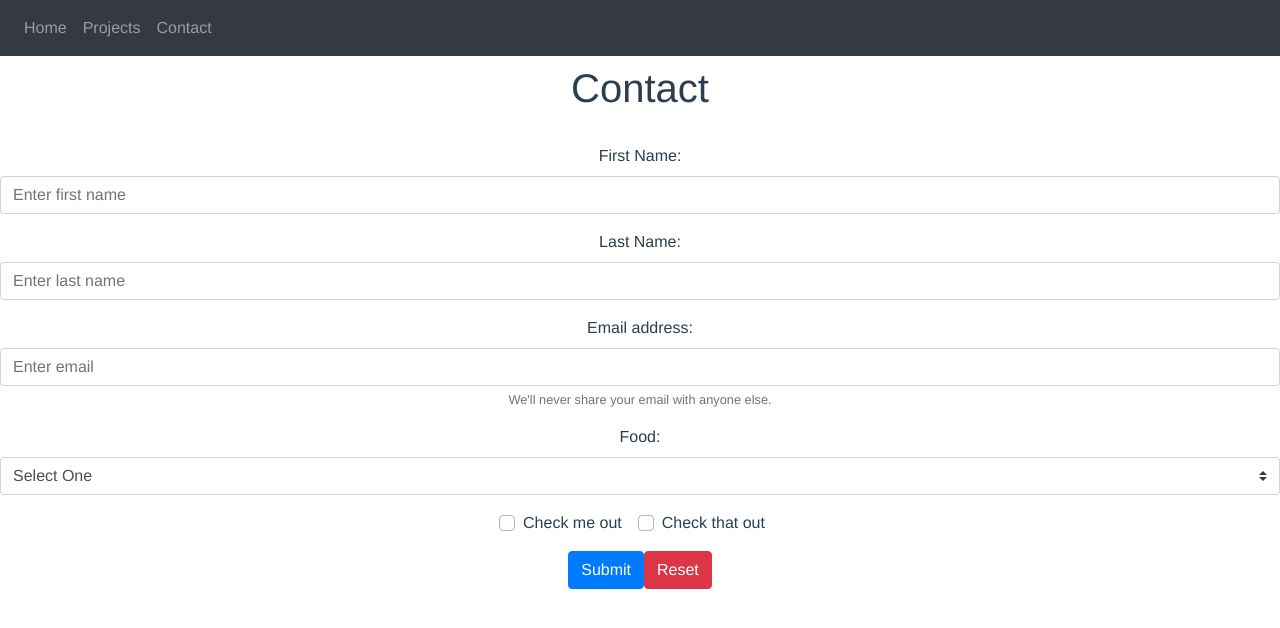
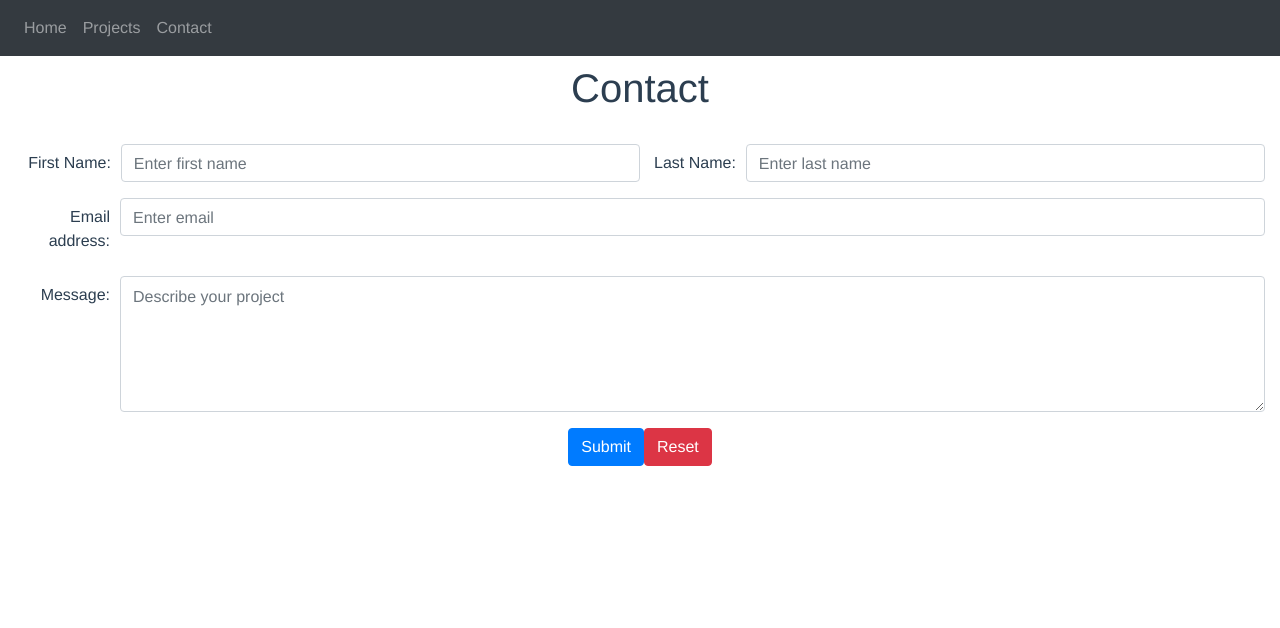
Before and after one commit to Giuseppe256/joe-website, a Vue app: page /Contact in a window 1280 px wide. Shown: the top 628 px of the page. Built offline with nearby package versions, Linux system fonts and the light colour scheme.

Commit message:
Update Contact.vue

```diff
--- a/src/components/Contact.vue
+++ b/src/components/Contact.vue
@@ -2,30 +2,39 @@
     <div>
         <h1 class="pageHeader">Contact</h1>
         <br/>
+        <b-container fluid>
         <b-form @submit="onSubmit" @reset="onReset" v-if="show">
-            <b-form-group id="input-group-1" label="First Name:" label-for="input-1">
+            <b-row no-gutters>
+              <b-col>
+            <b-form-group id="input-group-1" label="First Name:" label-for="input-1" label-cols-md="2" label-align="right">
                 <b-form-input
                 id="input-1"
                 v-model="form.firstName"
                 required
                 placeholder="Enter first name"
+                class="pt-2"
                 ></b-form-input>
             </b-form-group>
-
-            <b-form-group id="input-group-2" label="Last Name:" label-for="input-2">
+              </b-col>
+              <b-col>
+            <b-form-group id="input-group-2" label="Last Name:" label-for="input-2" label-cols-md="2" label-align="right">
                 <b-form-input
                 id="input-2"
                 v-model="form.lastName"
                 required
                 placeholder="Enter last name"
+                class="pt-2"
                 ></b-form-input>
             </b-form-group>
+              </b-col>
+            </b-row>
 
             <b-form-group
                 id="input-group-3"
                 label="Email address:"
                 label-for="input-3"
-                description="We'll never share your email with anyone else."
+                label-cols-md="1"
+                label-align="right"
             >
                 <b-form-input
                 id="input-3"
@@ -33,30 +42,28 @@
                 type="email"
                 required
                 placeholder="Enter email"
+                class="pt-2"
                 ></b-form-input>
             </b-form-group>
 
 
 
-            <b-form-group id="input-group-3" label="Food:" label-for="input-3">
-                <b-form-select
-                id="input-3"
-                v-model="form.food"
-                :options="foods"
+            <b-form-group id="input-group-4" label="Message:" label-for="input-4" label-cols-md="1" label-align="right">
+                <b-form-textarea
+                id="input-4"
+                v-model="form.message"
+                type="text"
                 required
-                ></b-form-select>
-            </b-form-group>
-
-            <b-form-group id="input-group-4">
-                <b-form-checkbox-group v-model="form.checked" id="checkboxes-4">
-                <b-form-checkbox value="me">Check me out</b-form-checkbox>
-                <b-form-checkbox value="that">Check that out</b-form-checkbox>
-                </b-form-checkbox-group>
+                placeholder="Describe your project"
+                rows="5"
+                class="pt-2"
+                ></b-form-textarea>
             </b-form-group>
 
             <b-button type="submit" variant="primary">Submit</b-button>
             <b-button type="reset" variant="danger">Reset</b-button>
         </b-form>
+        </b-container>
     </div>
 </template>
 
@@ -83,10 +90,10 @@ export default {
       onReset(evt) {
         evt.preventDefault()
         // Reset our form values
+        this.form.firstName = ''
+        this.form.lastName = ''
         this.form.email = ''
-        this.form.name = ''
-        this.form.food = null
-        this.form.checked = []
+        this.form.message = ''
         // Trick to reset/clear native browser form validation state
         this.show = false
         this.$nextTick(() => {
```
